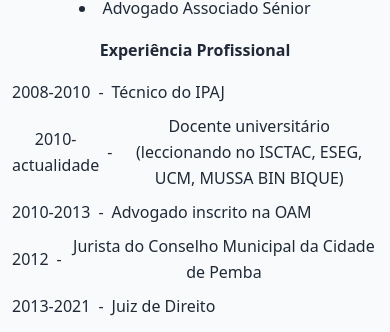
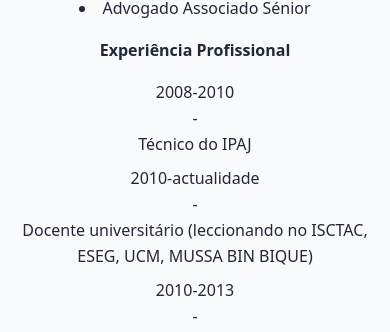
Before and after one commit to alexandre-mahumane/lfa_front, a React (Vite) app: page /information/member/acacio-mitilage in a window 390 px wide. Shown: the part 490-822 px from the top of the page. Built offline with nearby package versions, Linux system fonts and the light colour scheme.

Commit message:
update: member infomstion page

```diff
--- a/src/pages/information/member.jsx
+++ b/src/pages/information/member.jsx
@@ -117,21 +117,20 @@ export const Member = () => {
             </ul>
 <h3 className="font-bold">{t(
         "team.collaborators.title2")}</h3>
-            {Array.isArray(filteredMember?.professionalExperience) &&
-            filteredMember?.professionalExperience.length > 0 ? (
+{Array.isArray(filteredMember?.professionalExperience) && filteredMember?.professionalExperience.length > 0 ? (
   <ul className="space-y-2 list-disc list-inside">
     {filteredMember?.professionalExperience.map((exp, index) => (
-                <li key={index} className="flex items-center">
+      <li key={index} className="flex flex-col md:flex-row items-center md:items-start">
         <p className="font-medium">{exp["year-range"]}</p>
         <span className="mx-2">-</span>
         <p>{exp.position}</p>
       </li>
     ))}
   </ul>
+) : (
+  <p>Nenhuma experiência profissional disponível.</p>
+)}
 
-            ) : (
-              <p>Sem informações de experiência profissional.</p>
-            )}
           </div>
         </div>
       </section>
```
Lines whose indentation alone changed are shown as unchanged.
